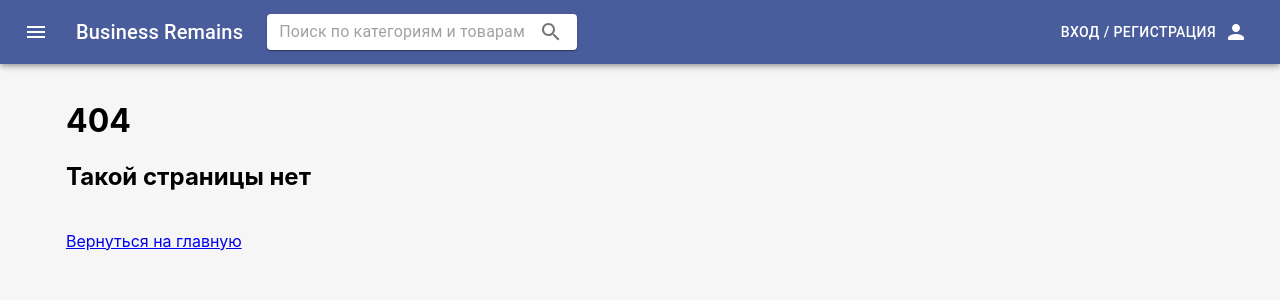
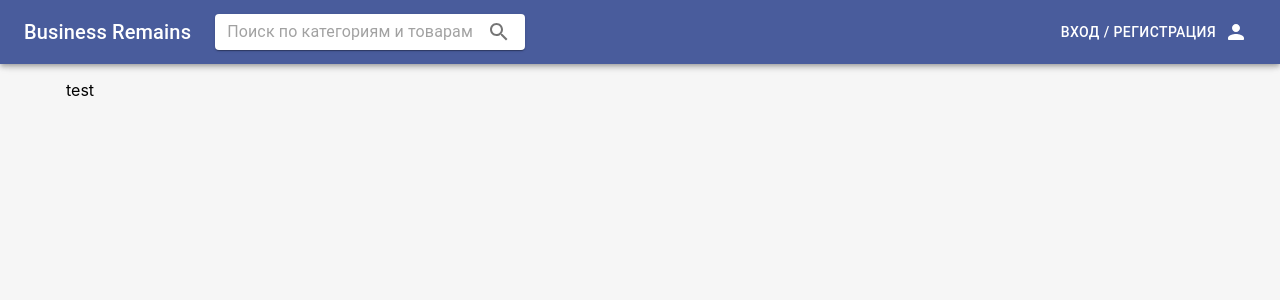
Before and after one commit to REMAINS-TEAM/remains, a React (Create React App) app in the folder fe/: page /profile in a window 1280 px wide. Before the commit this address had no page. Shown: the top 300 px of the page. Built offline with nearby package versions, Linux system fonts and the light colour scheme.

Commit message:
profile page prepare

```diff
--- a/fe/src/components/AppHeader/index.tsx
+++ b/fe/src/components/AppHeader/index.tsx
@@ -2,16 +2,14 @@ import React, { useState } from 'react';
 
 import AppBar from '@mui/material/AppBar';
 import Toolbar from '@mui/material/Toolbar';
-import IconButton from '@mui/material/IconButton';
-import { Menu as MenuIcon } from '@mui/icons-material';
+import {
+  InfoOutlined as InfoIcon,
+  PersonRounded as UserIcon,
+} from '@mui/icons-material';
 import Typography from '@mui/material/Typography';
 import Button from '@mui/material/Button';
 import { Box, Tooltip } from '@mui/material';
 import Loader from '@mui/material/CircularProgress';
-import {
-  PersonRounded as UserIcon,
-  InfoOutlined as InfoIcon,
-} from '@mui/icons-material';
 import Search from 'components/Search';
 
 import * as styles from './styles';
@@ -24,6 +22,7 @@ import ProfileMenu from 'components/AppHeader/units/ProfileMenu';
 import CircularProgressWithLabel from 'components/CircularProgressWithLabel';
 import { differenceInDays, differenceInHours, format } from 'date-fns';
 import { getPaymentNotExpiredStatus } from 'store/selectors/user';
+import { Link } from 'react-router-dom';
 
 function AppHeader() {
   const { isFetching } = userApi.useMeQuery(undefined, {
@@ -61,16 +60,10 @@ function AppHeader() {
     <AppBar position="fixed" sx={{ height: APP_HEADER_HEIGHT }}>
       <Toolbar sx={styles.toolbar}>
         <Box sx={styles.leftSide}>
-          <IconButton
-            size="large"
-            edge="start"
-            color="inherit"
-            aria-label="menu"
-          >
-            <MenuIcon />
-          </IconButton>
           <Typography variant="h6" component="h1" sx={{ flexGrow: 1 }}>
-            Business Remains
+            <Link className="link" to={'/'}>
+              Business Remains
+            </Link>
           </Typography>
           <Search />
         </Box>
--- a/fe/src/components/AppHeader/units/ProfileMenu/index.tsx
+++ b/fe/src/components/AppHeader/units/ProfileMenu/index.tsx
@@ -1,9 +1,14 @@
 import React from 'react';
 
-import { Avatar, Divider, ListItemIcon, Menu, MenuItem } from '@mui/material';
-import { Logout } from '@mui/icons-material';
+import { Divider, ListItemIcon, Menu, MenuItem } from '@mui/material';
+import {
+  Logout as LogoutIcon,
+  PersonOutline as ProfileIcon,
+} from '@mui/icons-material';
 import usersApi from 'store/api/user';
 import useResponseNotifications from 'hooks/useResponseNotifications';
+import { useNavigate } from 'react-router-dom';
+import routes from 'routes';
 
 function ProfileMenu({
   anchorEl,
@@ -12,6 +17,7 @@ function ProfileMenu({
   anchorEl: HTMLElement | null;
   setAnchorEl: (anchorEl: HTMLElement | null) => void;
 }) {
+  const navigate = useNavigate();
   const [logoutRequest, result] = usersApi.useLogoutMutation();
 
   useResponseNotifications({
@@ -23,6 +29,10 @@ function ProfileMenu({
 
   const handleClose = () => {
     setAnchorEl(null);
+  };
+
+  const handleClickProfile = () => {
+    navigate(routes.profile);
   };
 
   const handleClickLogout = () => {
@@ -65,13 +75,16 @@ function ProfileMenu({
       transformOrigin={{ horizontal: 'right', vertical: 'top' }}
       anchorOrigin={{ horizontal: 'right', vertical: 'bottom' }}
     >
-      <MenuItem>
-        <Avatar /> Профиль
+      <MenuItem onClick={handleClickProfile}>
+        <ListItemIcon>
+          <ProfileIcon />
+        </ListItemIcon>
+        Профиль
       </MenuItem>
       <Divider />
       <MenuItem onClick={handleClickLogout}>
         <ListItemIcon>
-          <Logout fontSize="small" />
+          <LogoutIcon fontSize="small" />
         </ListItemIcon>
         Выйти
       </MenuItem>
--- a/fe/src/index.css
+++ b/fe/src/index.css
@@ -17,3 +17,11 @@ code {
   font-family: source-code-pro, Menlo, Monaco, Consolas, 'Courier New',
     monospace;
 }
+
+.link {
+  color: inherit;
+  text-decoration: none;
+  display: flex;
+  align-items: center;
+  column-gap: 10px;
+}
--- a/fe/src/navigation/index.tsx
+++ b/fe/src/navigation/index.tsx
@@ -9,6 +9,7 @@ import { Box } from '@mui/material';
 import { APP_HEADER_HEIGHT } from 'global/constants';
 import MainNotification from 'components/MainNotification';
 import ItemPage from 'pages/Items';
+import ProfilePage from 'pages/ProfilePage';
 
 export const history = createBrowserHistory();
 
@@ -21,6 +22,7 @@ export default function MainNavigation() {
           <Route path={routes.main} element={<CategoriesPage />} />
           <Route path={routes.category} element={<CategoriesPage />} />
           <Route path={routes.item} element={<ItemPage />} />
+          <Route path={routes.profile} element={<ProfilePage />} />
           <Route path="*" element={<NotFoundPage />} />
         </Routes>
       </Box>
--- /dev/null
+++ b/fe/src/pages/ProfilePage/index.tsx
@@ -0,0 +1,8 @@
+import React from 'react';
+import MainLayout from 'layouts/MainLayout';
+
+function ProfilePage() {
+  return <MainLayout>test</MainLayout>;
+}
+
+export default React.memo(ProfilePage);
--- a/fe/src/routes.tsx
+++ b/fe/src/routes.tsx
@@ -1,8 +1,11 @@
-export default {
+const routes = {
   main: `/`,
   categories: `/categories`,
   category: `/categories/:categoryId`,
   item: `/items/:itemId`,
+  profile: `/profile`,
   /*Other*/
   adminPanel: '/admin',
 };
+
+export default routes;
--- a/fe/src/store/api/user.ts
+++ b/fe/src/store/api/user.ts
@@ -54,7 +54,11 @@ export const usersApi = api.injectEndpoints({
           method: 'GET',
         });
 
-        if (meResponse.error) throw meResponse.error;
+        if (meResponse.error) {
+          localStorage.removeItem(LS_KEY_TOKEN);
+          _queryApi.dispatch(setCurrent(null));
+          throw meResponse.error;
+        }
         const userData = meResponse.data as User;
         _queryApi.dispatch(setCurrent(userData));
         return { data: userData };
```
